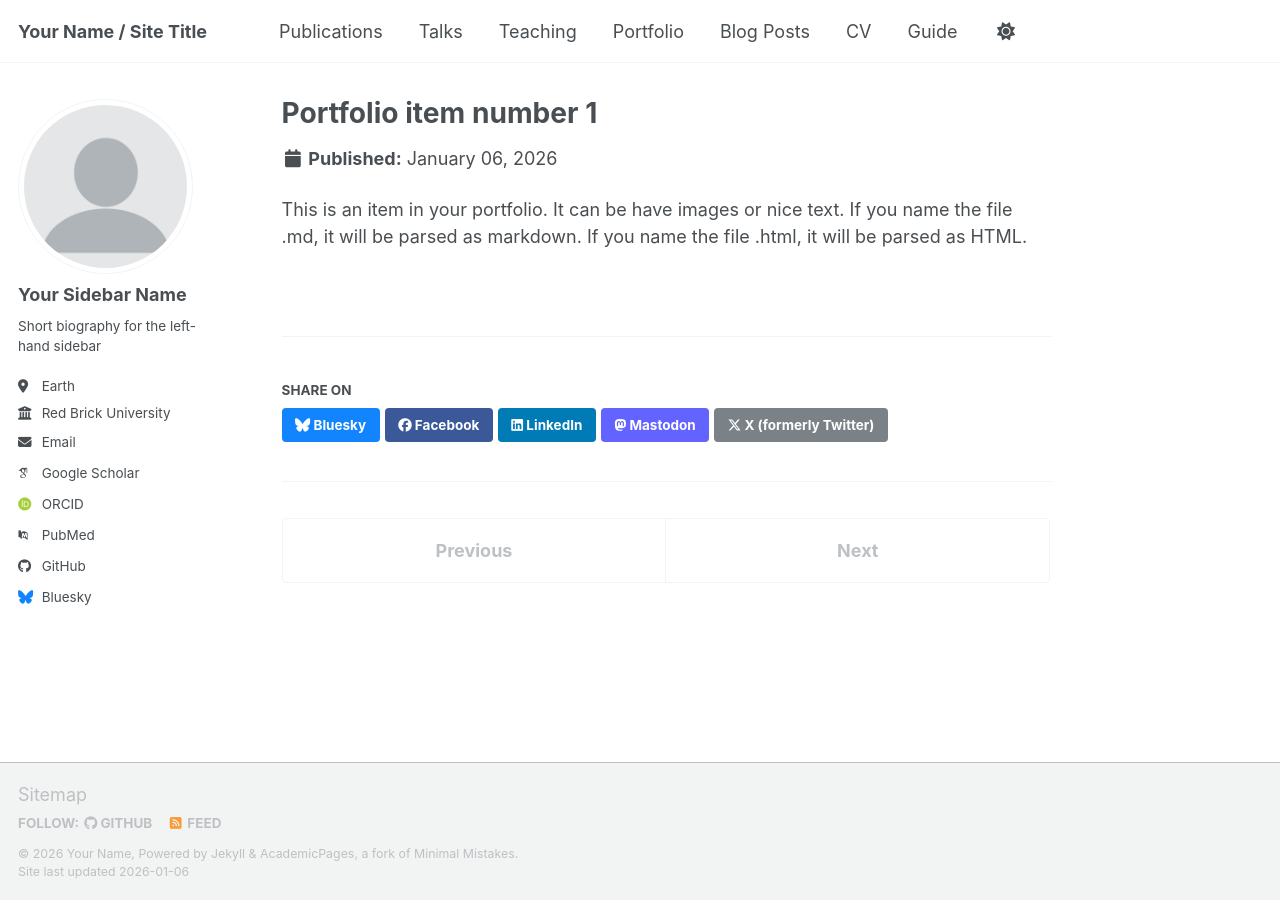
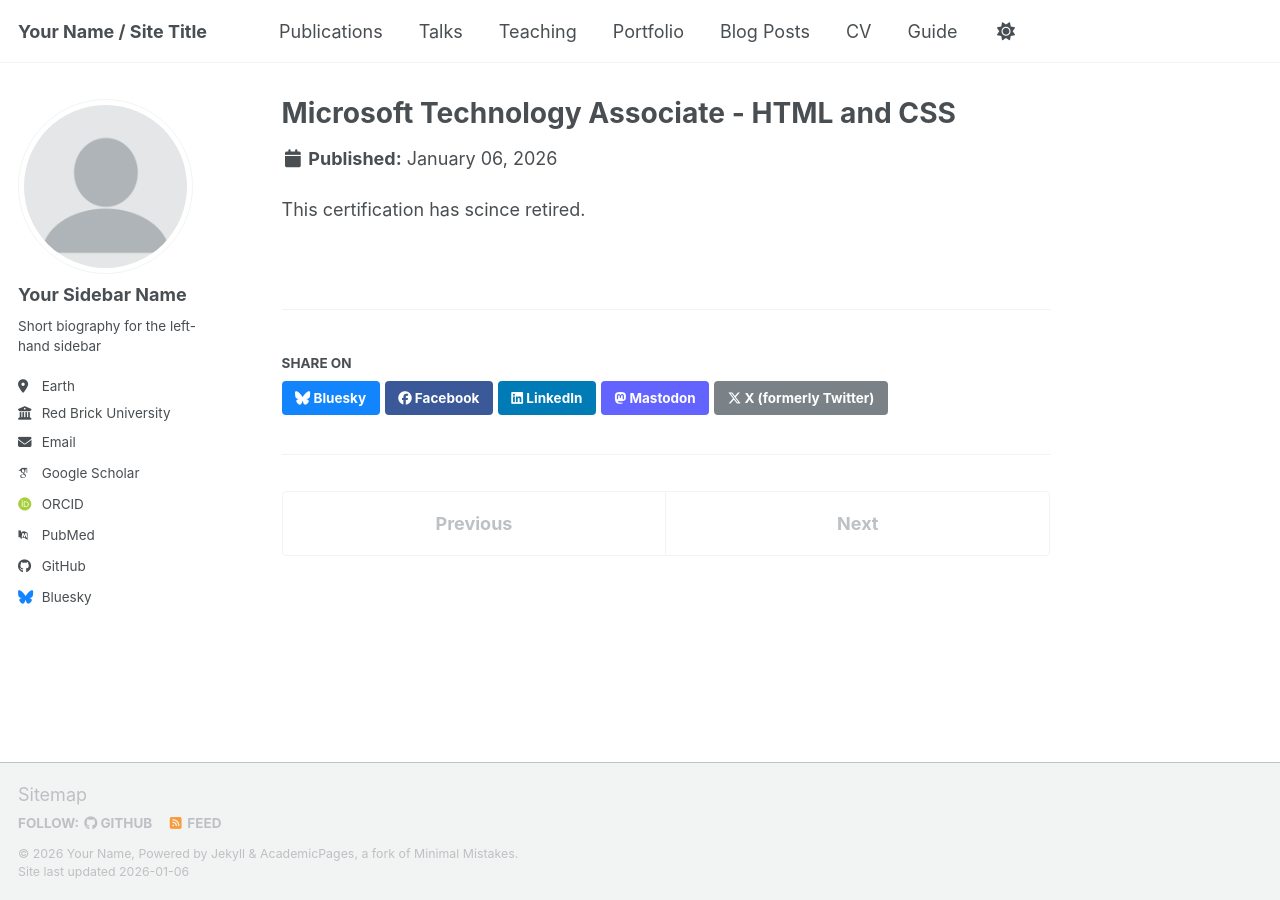
Before and after one commit to amymcmullin/amymcmullin.github.io, a Jekyll site: the page built from _portfolio/portfolio-1.md, in a window 1280 px wide. Built offline with Jekyll 4.4.1, drawn with Linux system fonts in a browser that asks for light colours; some web fonts are replaced; a script bundle is joined from its source files by our own code; library files that are not in the unit come from our copies.

Commit message:
Update portfolio-1.md

```diff
--- a/_portfolio/portfolio-1.md
+++ b/_portfolio/portfolio-1.md
@@ -1,7 +1,7 @@
 ---
-title: "Portfolio item number 1"
-excerpt: "Short description of portfolio item number 1<br/><img src='/images/500x300.png'>"
+title: "Microsoft Technology Associate - HTML and CSS"
+excerpt: "Covers Basic HTML and CSS design and programming<br/><img src='/files/MTAHTMLCSS.pdf'>"
 collection: portfolio
 ---
 
-This is an item in your portfolio. It can be have images or nice text. If you name the file .md, it will be parsed as markdown. If you name the file .html, it will be parsed as HTML.
+This certification has scince retired.
```
